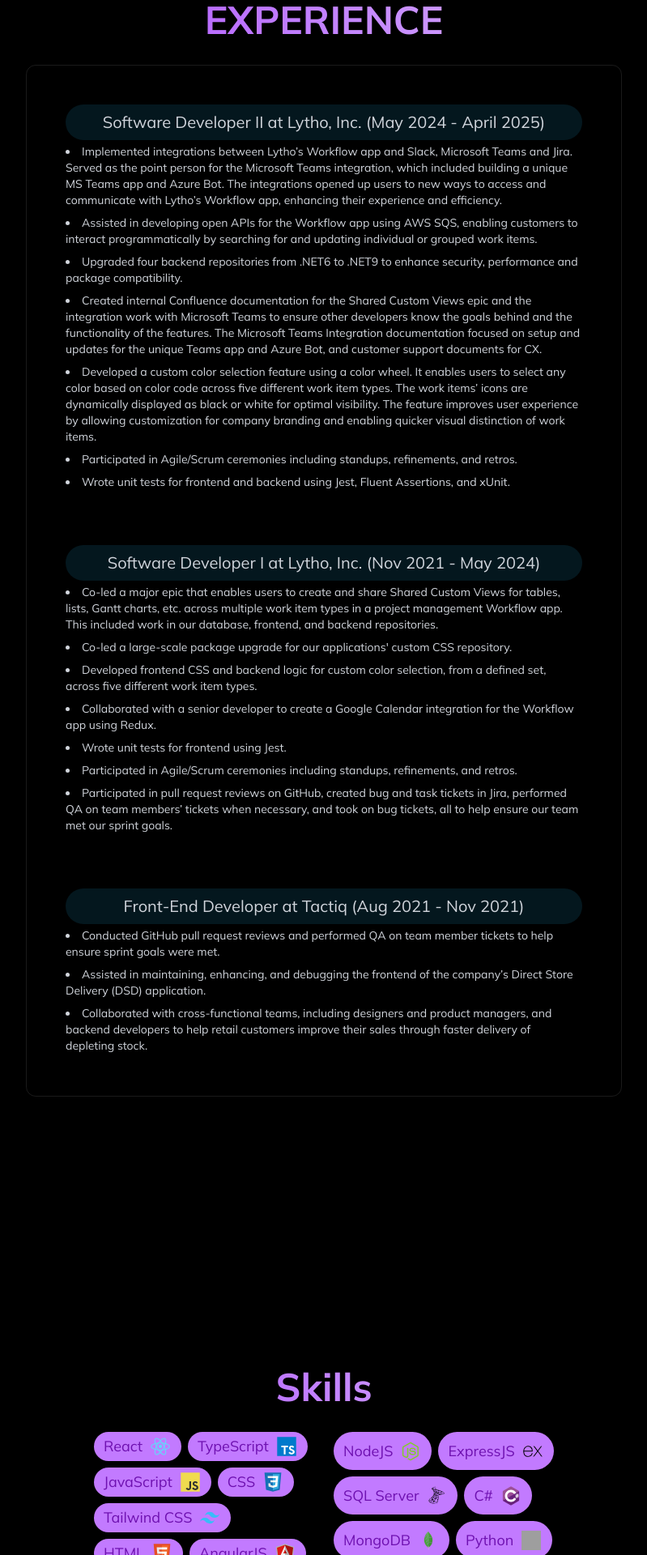
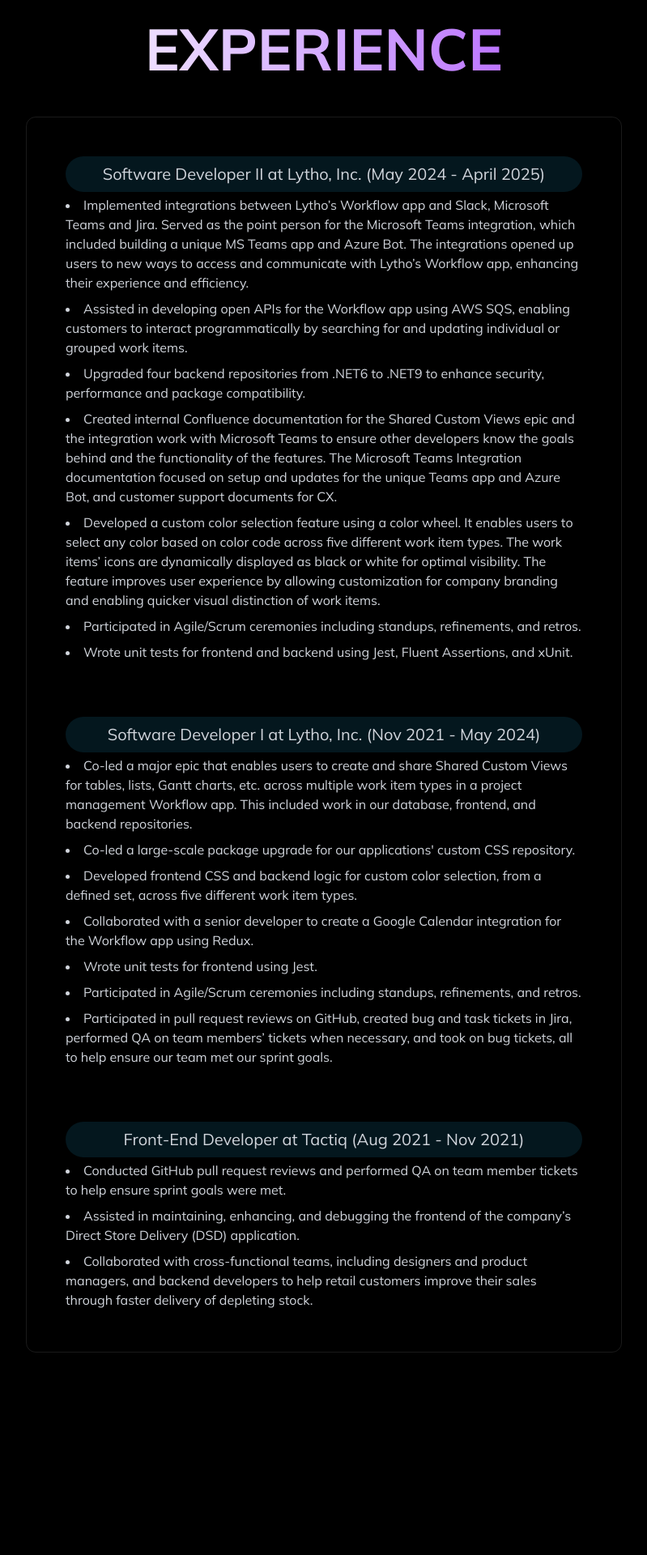
Before and after one commit to ksfallon/Katelin-s-Personal-Website, a React (Vite) app: page / in a window 1280 px wide. Shown: the part 880-2800 px from the top of the page at 81% size, without its empty margins (240-1039 px from the left). Built offline with nearby package versions, Linux system fonts and the light colour scheme; grey boxes are pictures that could not be loaded.

Commit message:
update headings

```diff
--- a/src/components/sections/Contact.tsx
+++ b/src/components/sections/Contact.tsx
@@ -48,11 +48,13 @@
         >
             {/* <RevealOnScroll> */}
             <div className="px-4 w-150">
-                <h2
-                    className="text-5xl font-bold mb-8 bg-gradient-to-r from-purple-500 to-purple-300 bg-clip-text text-transparent text-center"
-                >
-                    Contact Me!
-                </h2>
+            <h1
+                className="text-5xl md:text-7xl font-bold mb-6 p-6
+                bg-gradient-to-r to-purple-500 from-white
+                bg-clip-text text-transparent leading-right text-center"
+            >
+                CONTACT ME
+            </h1>
                 <form className="space-y-6" onSubmit={handleSubmit}>
                     <div className="grid grif-cols-1 md:grid-cols-2 gap-6">
                         <div>
--- a/src/components/sections/Education.tsx
+++ b/src/components/sections/Education.tsx
@@ -8,11 +8,13 @@
             className="min-h-screen flex items-center justify-center py-20"
         >
             <div className="max-w-3xl mx-auto px-4">
-                <h2
-                    className="text-5xl font-bold mb-8 bg-gradient-to-r from-purple-500 to-purple-300 bg-clip-text text-transparent text-center"
-                >
-                    EDUCATION
-                </h2>
+            <h1
+                className="text-5xl md:text-7xl font-bold mb-6 p-6
+                bg-gradient-to-r to-purple-500 from-white
+                bg-clip-text text-transparent leading-right text-center"
+            >
+                EDUCATION
+            </h1>
                 <div className="p-6 rounded-xl border-white/10 border hover:-translate-y-1 transition-all">
                     <h3 className="text-2xl font-bold mb-4 text-center text-blue-300"> University of North Carolina at Chapel Hill </h3>
                     <span flex-wrap className=" inline-flex gap-2">
--- a/src/components/sections/Experience.tsx
+++ b/src/components/sections/Experience.tsx
@@ -6,22 +6,19 @@
             className="min-h-screen flex items-center justify-center py-20"
         >
             <div className="max-w-3xl mx-auto px-4">
-                <h2
-                    className="text-5xl font-bold mb-8 bg-gradient-to-r from-purple-500 to-purple-300 bg-clip-text text-transparent text-center"
-                >
-                    EXPERIENCE
-                </h2>
-                {/* <div className="rounded-xl p-8 border-white/10 border hover:-translate-y-1transition-all">
-                    <p className="text-gray-300 mb-6">
-                        Experiance in IPaas, building scalable web applications.. and so much more!
-                    </p>
-                </div> */}
+            <h1
+                className="text-5xl md:text-7xl font-bold mb-6 p-6
+                bg-gradient-to-r to-purple-500 from-white
+                bg-clip-text text-transparent leading-right text-center"
+            >
+                EXPERIENCE
+            </h1>
                 <div className="p-6 rounded-xl border-white/10 border hover:-translate-y-1 transition-all">
                     {/* <h3 className="text-3xl font-bold mb-4 text-center"> Work Experience </h3> */}
                     <div className="space-y-4 text-gray-300">
                         <div className="p-6">
                             <h4 className="text-xl p-2 bg-cyan-900/30 rounded-full text-center"> Software Developer II at Lytho, Inc. (May 2024 - April 2025)</h4>
-                            <ul className="list-disc list-inside py-1 text-gray-300 text-sm space-y-2">
+                            <ul className="list-disc list-inside py-1 text-gray-300 space-y-2">
                                 <li>
                                     Implemented integrations between Lytho’s Workflow app and Slack, Microsoft Teams and Jira.
                                     Served as the point person for the Microsoft Teams integration, which included building a
@@ -60,7 +57,7 @@
 
                         <div className="p-6">
                             <h4 className="text-xl p-2 bg-cyan-900/30 rounded-full text-center"> Software Developer I at Lytho, Inc. (Nov 2021 - May 2024)</h4>
-                            <ul className="list-disc list-inside py-1 text-gray-300 text-sm space-y-2">
+                            <ul className="list-disc list-inside py-1 text-gray-300 space-y-2">
                                 <li>
                                     Co-led a major epic that enables users to create and share Shared Custom Views for tables, lists,
                                     Gantt charts, etc. across multiple work item types in a project management Workflow app. This
@@ -93,7 +90,7 @@
 
                         <div className="p-6">
                             <h4 className="text-xl p-2 bg-cyan-900/30 rounded-full text-center"> Front-End Developer at Tactiq (Aug 2021 - Nov 2021)</h4>
-                            <ul className="list-disc list-inside py-1 text-gray-300 text-sm space-y-2">
+                            <ul className="list-disc list-inside py-1 text-gray-300 space-y-2">
                                 <li>
                                     Conducted GitHub pull request reviews and performed QA on team member tickets to help ensure
                                     sprint goals were met.
--- a/src/components/sections/Skills.tsx
+++ b/src/components/sections/Skills.tsx
@@ -50,14 +50,18 @@
 return (
     <section
         id='skills'
-        className="min-h-screen flex items-center justify-center py-20"
+        // className="min-h-screen flex items-center justify-center py-15"
+        className="min-h-screen flex items-center justify-center relative"
+
     >
         <div className="px-4 w-150">
-            <h2
-                className="text-5xl font-bold mb-8 bg-gradient-to-r from-purple-500 to-purple-300 bg-clip-text text-transparent text-center"
+            <h1
+                className="text-5xl md:text-7xl font-bold mb-6 p-6
+                bg-gradient-to-r to-purple-500 from-white
+                bg-clip-text text-transparent leading-right text-center"
             >
-                Skills
-            </h2>
+                SKILLS
+            </h1>
             <div className="grid md:grid-cols-2 gap-6">
 
                 <div className="flex flex-wrap gap-2 text-center">
```
